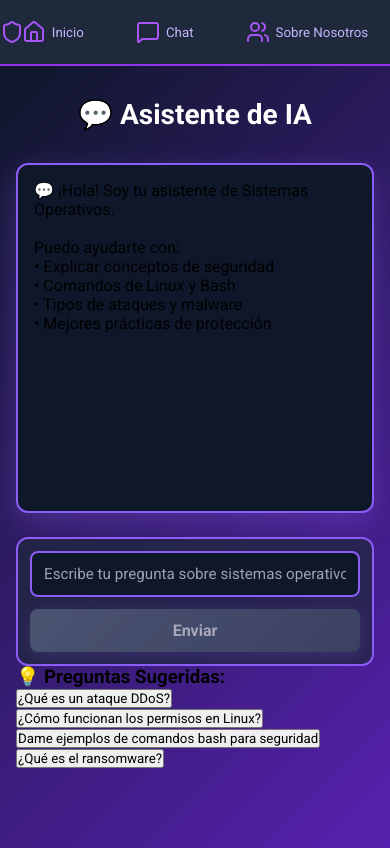
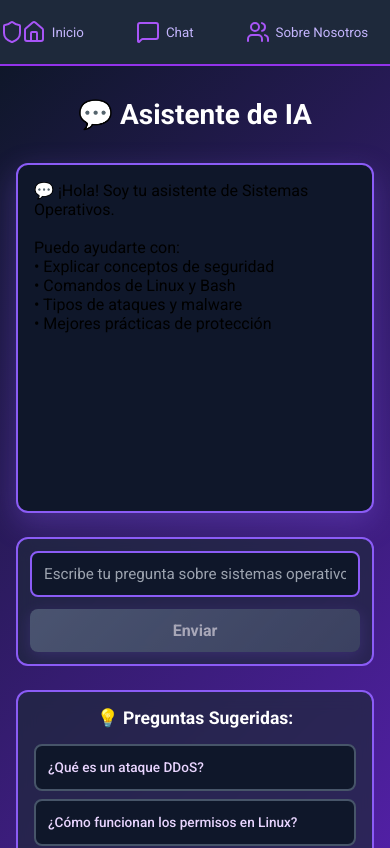
Before and after one commit to VictorMoyan0/chatbox, a React (Vite) app: page /chat in a window 390 px wide. Shown: the top 848 px of the page. Built offline with nearby package versions, Linux system fonts and the light colour scheme.

Commit message:
change style

```diff
--- a/src/styles/chat.css
+++ b/src/styles/chat.css
@@ -305,3 +305,81 @@
     width: 100%;
   }
 }
+
+/* Preguntas Sugeridas */
+.suggestions-container {
+  width: 100%;
+  max-width: 896px;
+  margin-top: 1.5rem;
+  background-color: rgba(30, 41, 59, 0.7);
+  padding: 1.5rem;
+  border-radius: 0.75rem;
+  border: 2px solid #8b5cf6;
+  backdrop-filter: blur(10px);
+}
+
+.suggestions-title {
+  font-size: 1.25rem;
+  font-weight: bold;
+  color: white !important;
+  margin-bottom: 1rem;
+  text-align: center;
+}
+
+.suggestions-grid {
+  display: grid;
+  grid-template-columns: repeat(auto-fit, minmax(280px, 1fr));
+  gap: 0.75rem;
+}
+
+.suggestion-button {
+  background-color: #0f172a;
+  color: #e9d5ff !important;
+  padding: 1rem;
+  border: 2px solid #475569;
+  border-radius: 0.5rem;
+  cursor: pointer;
+  text-align: left;
+  font-size: 0.9rem;
+  transition: all 0.3s ease;
+  line-height: 1.4;
+  font-weight: 500;
+}
+
+.suggestion-button:hover:not(:disabled) {
+  background-color: #1e293b;
+  border-color: #8b5cf6;
+  color: white !important;
+  transform: translateY(-2px);
+  box-shadow: 0 4px 15px rgba(139, 92, 246, 0.2);
+}
+
+.suggestion-button:active:not(:disabled) {
+  transform: translateY(0);
+}
+
+.suggestion-button:disabled {
+  opacity: 0.5;
+  cursor: not-allowed;
+}
+
+/* Responsive para sugerencias */
+@media (max-width: 768px) {
+  .suggestions-container {
+    padding: 1rem;
+  }
+
+  .suggestions-title {
+    font-size: 1.1rem;
+  }
+
+  .suggestions-grid {
+    grid-template-columns: 1fr;
+    gap: 0.5rem;
+  }
+
+  .suggestion-button {
+    padding: 0.75rem;
+    font-size: 0.85rem;
+  }
+}
```
